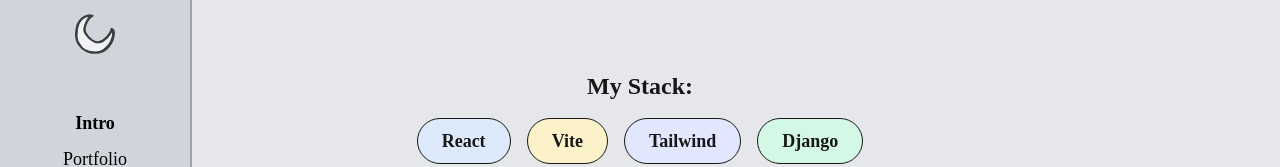
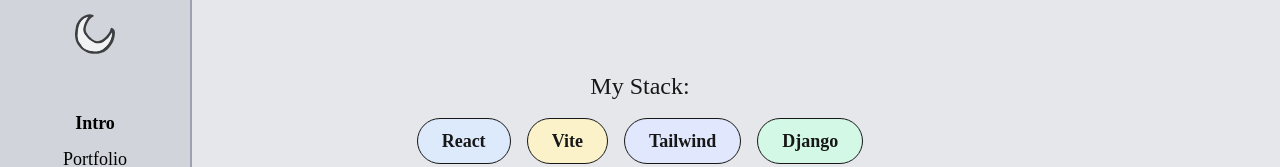
Before and after one commit to remysedlak/portfolio, a React (Vite) app: page / in a window 1280 px wide. Shown: the part 298-465 px from the top of the page. Built offline with nearby package versions, Linux system fonts and the light colour scheme; a web font is replaced by a local one.

Commit message:
stack title font bold change

```diff
--- a/src/components/Intro.jsx
+++ b/src/components/Intro.jsx
@@ -67,7 +67,7 @@ function Intro() {
                         <p className="inline sm:block text-base text-xl md:text-2xl lg:text-2xl max-w-3xl text-center mt-1 md:mt-8"> I specialize in <b>AI</b>, <b>data analysis</b>, and <b>UX design</b>.</p>
                     </h4>
                     <div className="flex flex-col h-8 items-center sm:my-4 mb-4 md:my-10 my-12 md:my-16 lg:mt-20 xl:mt-20">
-                        <p className="text-2xl font-semibold">My Stack:</p>
+                        <p className="text-2xl font-normal">My Stack:</p>
                         <div className="text-md lg:text-lg flex flex-wrap sm:flex-row md:flex-row lg:flex-grid justify-center my-4 gap-x-2 gap-y-2 md:gap-x-3 md:gap-y-3 lg:gap-x-4 lg:gap-y-4 w-full md:w-2/3 mx-auto">
                             <span className="border opacity-100 border-black dark:border-gray-100 px-6 py-2 bg-blue-100 dark:bg-blue-800 text-black dark:text-gray-300  font-semibold rounded-full">React</span>
                             <span className="border opacity-100 border-black dark:border-gray-100 px-6 py-2 bg-yellow-100 dark:bg-yellow-800 text-black dark:text-gray-300  font-semibold rounded-full">Vite</span>
```
